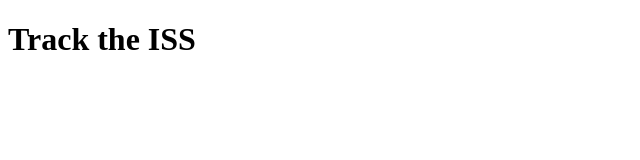
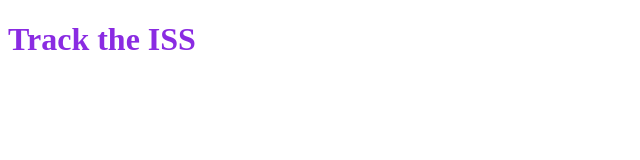
Before and after one commit to Faisal-Abdo/Satellite-Notifier-System, a plain HTML site: page index.html in a window 1280 px wide. Shown: the whole page, without its empty margins (0-640 px from the left). Drawn offline with Linux system fonts and the light colour scheme.

Commit message:
Added one Styling file

```diff
--- /dev/null
+++ b/Style1.css
@@ -0,0 +1,3 @@
+h1{
+    color: blueviolet;
+}
--- a/index.html
+++ b/index.html
@@ -4,6 +4,7 @@
     <meta charset="UTF-8" />
     <meta name="viewport" content="width=device-width, initial-scale=1.0" />
     <title>Satellite Flyover Notifier</title>
+    <link href="Style1.css" rel="stylesheet">
   </head>
   <body>
     <h1>Track the ISS</h1>
```
